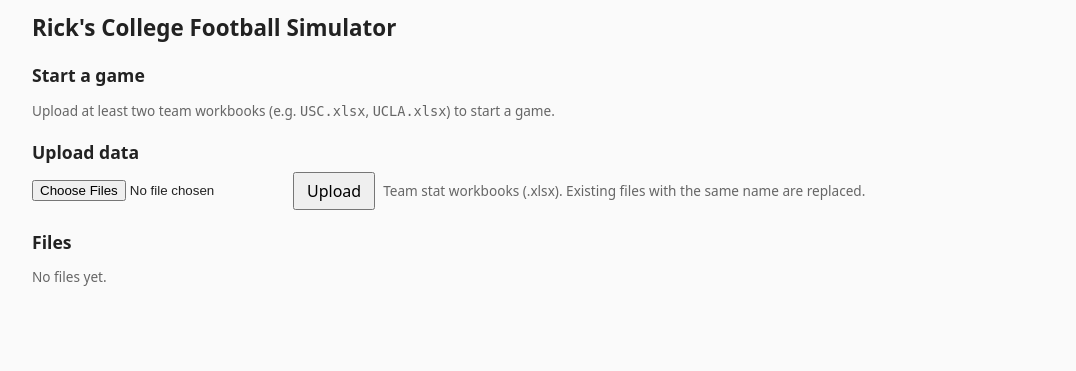
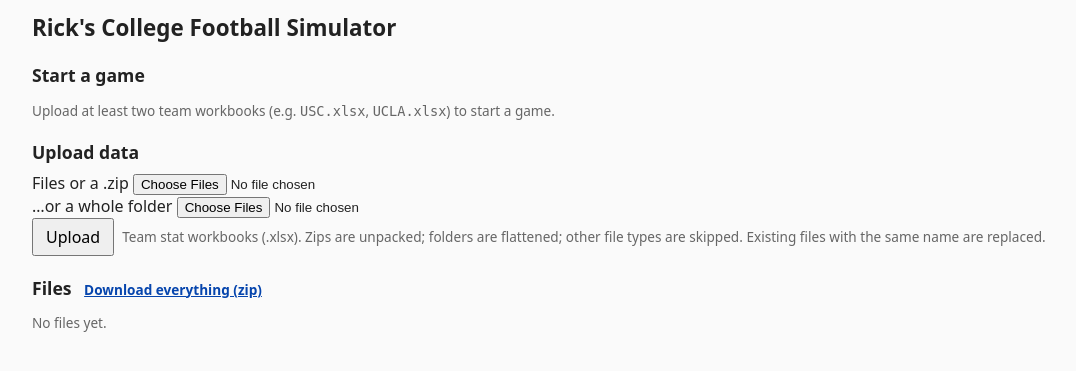
Before and after one commit to borod108/gridiron-dice, a Flask app: page / in a window 1280 px wide. Shown: the part 36-407 px from the top of the page, without its empty margins (58-1134 px from the left). Run offline with Flask 3, Linux system fonts and the light colour scheme.

Commit message:
Bulk upload via zip or folder, download-everything zip
Uploads accept a .zip (members unpacked with the same name/extension
checks, folders flattened) or a browser folder selection. A single link
downloads the whole data directory including games/ and history.

Co-Authored-By: Claude Fable 5.1 <noreply@anthropic.com>
Claude-Session: https://claude.ai/code/session_01GYz2NSLaqDY8ogMBEUjfHN

```diff
--- a/webapp/app.py
+++ b/webapp/app.py
@@ -3,10 +3,12 @@
 Run:  RICK_DATA_DIR=/path/to/data RICK_PASSWORD=secret python3 app.py
 or under gunicorn (see deploy/).  Single game at a time, single process.
 """
+import io
 import os
 import re
 import secrets
 import threading
+import zipfile
 from datetime import datetime
 from functools import wraps
 
@@ -90,19 +92,67 @@ def index():
                            game=g, state=g.state() if g else None)
 
 
+def _unzip(stream):
+    """Yield (name, bytes) for acceptable members of an uploaded zip, flattening folders."""
+    with zipfile.ZipFile(stream) as z:
+        for m in z.infolist():
+            if m.is_dir() or m.file_size > app.config["MAX_CONTENT_LENGTH"]:
+                continue
+            base = os.path.basename(m.filename)
+            if base.startswith("~$") or base.startswith("."):
+                continue
+            yield base, z.read(m)
+
+
 @app.route("/upload", methods=["POST"])
 def upload():
-    n = 0
-    for f in request.files.getlist("files"):
+    n, skipped = 0, []
+    for f in request.files.getlist("files") + request.files.getlist("folder"):
+        if not f.filename:
+            continue
+        if f.filename.lower().endswith(".zip"):
+            try:
+                members = list(_unzip(io.BytesIO(f.read())))
+            except zipfile.BadZipFile:
+                skipped.append(f.filename)
+                continue
+            for name, data in members:
+                clean = clean_name(name)
+                if not clean:
+                    skipped.append(name)
+                    continue
+                with open(os.path.join(DATA_DIR, clean), "wb") as out:
+                    out.write(data)
+                n += 1
+            continue
         name = clean_name(f.filename)
         if not name:
-            flash("Skipped %s (only .xlsx and .txt files are accepted)" % (f.filename or "unnamed"))
+            skipped.append(f.filename)
             continue
         f.save(os.path.join(DATA_DIR, name))
         n += 1
     if n:
         flash("Uploaded %d file(s)" % n)
+    if skipped:
+        flash("Skipped %d file(s) that are not .xlsx or .txt: %s" % (len(skipped), ", ".join(skipped[:8])))
     return redirect(url_for("index"))
+
+
+@app.route("/download-all")
+def download_all():
+    """Zip of every data file plus the games/ folder (history included)."""
+    buf = io.BytesIO()
+    with zipfile.ZipFile(buf, "w", zipfile.ZIP_DEFLATED) as z:
+        for root, dirs, files in os.walk(DATA_DIR):
+            dirs[:] = [d for d in dirs if not d.startswith(".")]
+            for f in files:
+                if f.startswith(".") or f.endswith(".tmp"):
+                    continue
+                full = os.path.join(root, f)
+                z.write(full, os.path.relpath(full, DATA_DIR))
+    buf.seek(0)
+    return Response(buf.getvalue(), mimetype="application/zip",
+                    headers={"Content-Disposition": "attachment; filename=gridiron-dice-data.zip"})
 
 
 @app.route("/files/<path:name>")
--- a/webapp/templates/index.html
+++ b/webapp/templates/index.html
@@ -19,13 +19,14 @@
 {% endif %}
 
 <h2>Upload data</h2>
-<form method="post" action="{{ url_for('upload') }}" enctype="multipart/form-data" class="row">
-  <input type="file" name="files" multiple accept=".xlsx,.txt" required>
-  <button type="submit">Upload</button>
-  <span class="muted">Team stat workbooks (.xlsx). Existing files with the same name are replaced.</span>
+<form method="post" action="{{ url_for('upload') }}" enctype="multipart/form-data">
+  <div class="row"><label>Files or a .zip <input type="file" name="files" multiple accept=".xlsx,.txt,.zip"></label></div>
+  <div class="row"><label>…or a whole folder <input type="file" name="folder" webkitdirectory multiple></label></div>
+  <div class="row"><button type="submit">Upload</button>
+  <span class="muted">Team stat workbooks (.xlsx). Zips are unpacked; folders are flattened; other file types are skipped. Existing files with the same name are replaced.</span></div>
 </form>
 
-<h2>Files</h2>
+<h2>Files <a class="btn-small" href="{{ url_for('download_all') }}">Download everything (zip)</a></h2>
 {% if not files %}<p class="muted">No files yet.</p>{% else %}
 <table>
   <tr><th>Name</th><th>Type</th><th>Size</th><th>Modified</th><th></th></tr>
```
Also changed, not shown: webapp/DECISIONS.md (+5 -0 lines).
